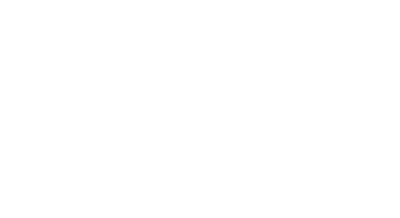
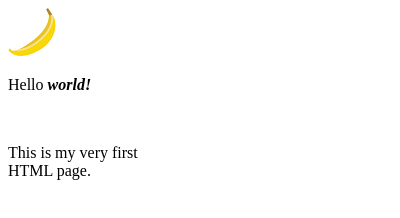
Before and after one commit to katrinaduong/HOTH-Feed-Me, a browser extension: page Chrome Extension/popup.html in a window 400 px wide. Drawn offline with Linux system fonts and the light colour scheme.

Commit message:
adding popup

```diff
--- a/Chrome Extension/popup.html
+++ b/Chrome Extension/popup.html
@@ -1,36 +1,21 @@
 <!doctype html>
-<!--
- This page is shown when the extension button is clicked, because the
- "browser_action" field in manifest.json contains the "default_popup" key with
- value "popup.html".
- -->
 <html>
+
   <head>
-    <title>Getting Started Extension's Popup</title>
-    <style>
-      body {
-        font-family: "Segoe UI", "Lucida Grande", Tahoma, sans-serif;
-        font-size: 100%;
-      }
-      #status {
-        /* avoid an excessively wide status text */
-        white-space: pre;
-        text-overflow: ellipsis;
-        overflow: hidden;
-        max-width: 400px;
-      }
-    </style>
+    <link rel="stylesheet" type="text/css" href="popup_style.css">
+    <title>Feed Me a Recipe!</title>
+  </head>
 
-    <!--
-      - JavaScript and HTML must be in separate files: see our Content Security
-      - Policy documentation[1] for details and explanation.
-      -
-      - [1]: https://developer.chrome.com/extensions/contentSecurityPolicy
-     -->
-    <script src="popup.js"></script>
-  </head>
   <body>
-    <div id="status"></div>
-    <img id="image-result" hidden>
+    <div class="window">
+
+    <img src="icon48.png" alt="Error, icon cannot display" style="width:48px;height:48px;">
+
+   <p>Hello <em><strong>world!</strong></em><p>
+   <br>
+   <p>This is my very first HTML page.<p>
+
+   </div>
   </body>
+
 </html>
--- /dev/null
+++ b/Chrome Extension/popup_style.css
@@ -0,0 +1,3 @@
+.window {
+ width: 150px;
+}
```
Also changed, not shown: Chrome Extension/popup_old.html (added, +36 -0 lines).
